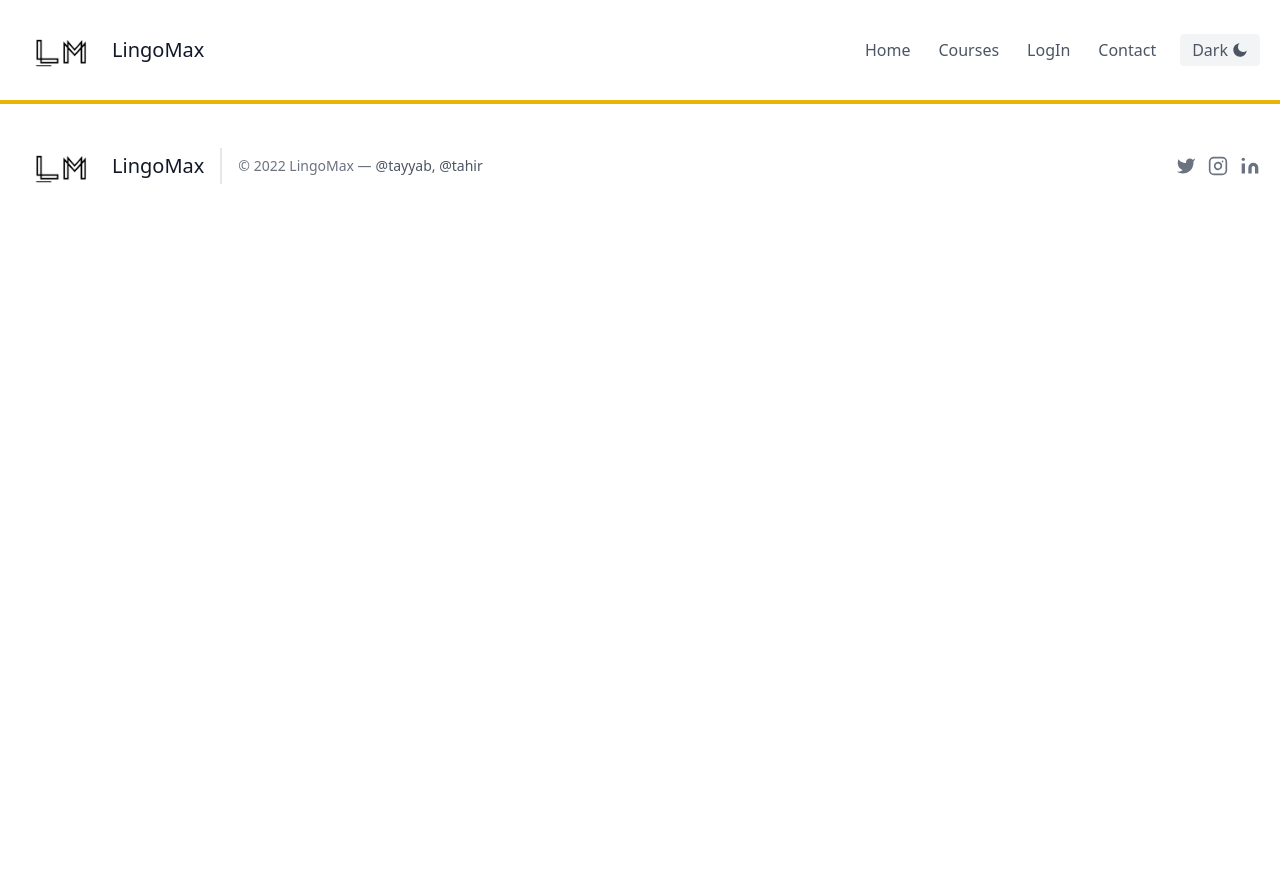
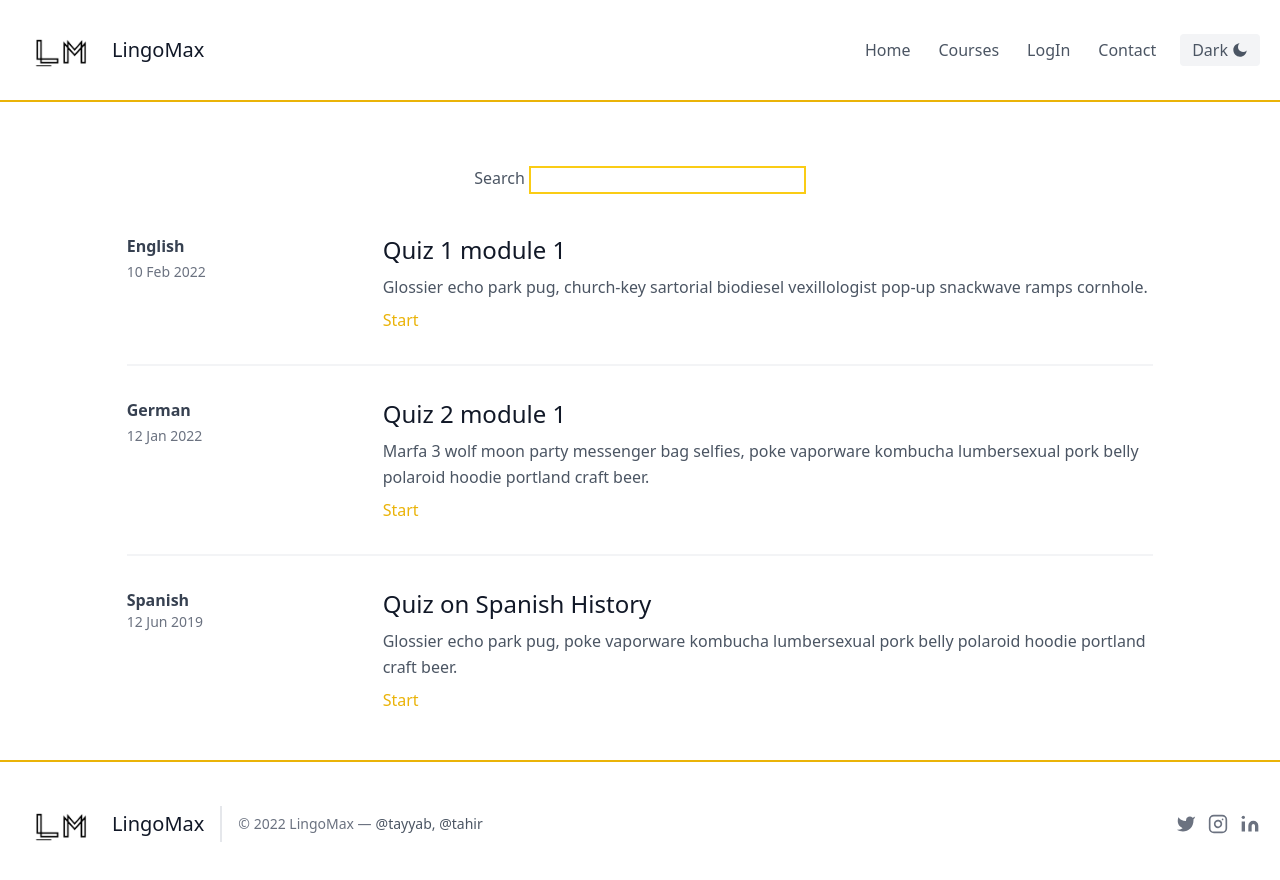
Before and after one commit to heyitstay11/LLA, a React (Vite) app in the folder lla_client/: page /quizlist in a window 1280 px wide. Shown: the top 880 px of the page. Before the commit the page ends 800 px from the top, so only its background shows below. Built offline with nearby package versions, Linux system fonts and the light colour scheme; no server answers.

Commit message:
Quiz List

```diff
--- a/lla_client/src/App.jsx
+++ b/lla_client/src/App.jsx
@@ -9,6 +9,7 @@ import {
   Meeting,
   Courses,
   SingleCourse,
+  QuizList,
 } from "./pages";
 import { Route, Routes } from "react-router-dom";
 import { ToastContainer } from "react-toastify";
@@ -29,6 +30,7 @@ const App = () => {
         <Route path="/result" element={<Result />} />
         <Route path="/contact" element={<Contact />} />
         <Route path="/meeting/:meetingId" element={<Meeting />} />
+        <Route path="/quizlist" element={<QuizList />} />
       </Routes>
       <Footer />
     </>
--- /dev/null
+++ b/lla_client/src/pages/QuizList/index.jsx
@@ -0,0 +1,87 @@
+import { NavLink } from "react-router-dom";
+
+const QuizList = () => {
+  return (
+    <section class="text-gray-600 body-font overflow-hidden dark:bg-slate-900 dark:text-white">
+      <div class="container md:w-5/6 w-8/10 px-5 py-12 mx-auto ">
+        <div className="p-4 mb-6">
+          <div className="md:w-1/3 mx-auto flex">
+            Search&nbsp;
+            <input className="border border-2 border-yellow-400 flex-grow  dark:text-black pl-2" />
+          </div>
+        </div>
+        <div class="-my-8 divide-y-2 divide-gray-100">
+          <div class="py-8 flex flex-wrap md:flex-nowrap">
+            <div class="md:w-64 md:mb-0 mb-6 flex-shrink-0 flex flex-col">
+              <span class="font-semibold title-font text-gray-700 dark:text-slate-300">
+                English
+              </span>
+              <span class="mt-1 text-gray-500 text-sm dark:text-slate-100">
+                10 Feb 2022
+              </span>
+            </div>
+            <div class="md:flex-grow">
+              <h2 class="text-2xl font-medium text-gray-900 title-font mb-2 dark:text-slate-300">
+                Quiz 1 module 1
+              </h2>
+              <p class="leading-relaxed">
+                Glossier echo park pug, church-key sartorial biodiesel
+                vexillologist pop-up snackwave ramps cornhole.
+              </p>
+              <a class="text-yellow-500 inline-flex items-center mt-2">
+                <NavLink to={"/quiz"}> Start </NavLink>
+              </a>
+            </div>
+          </div>
+          <div class="py-8 flex flex-wrap md:flex-nowrap">
+            <div class="md:w-64 md:mb-0 mb-6 flex-shrink-0 flex flex-col">
+              <span class="font-semibold title-font text-gray-700 dark:text-slate-300">
+                German
+              </span>
+              <span class="mt-1 text-gray-500 text-sm dark:text-slate-100">
+                12 Jan 2022
+              </span>
+            </div>
+            <div class="md:flex-grow">
+              <h2 class="text-2xl font-medium text-gray-900 title-font mb-2 dark:text-slate-300">
+                Quiz 2 module 1
+              </h2>
+              <p class="leading-relaxed">
+                Marfa 3 wolf moon party messenger bag selfies, poke vaporware
+                kombucha lumbersexual pork belly polaroid hoodie portland craft
+                beer.
+              </p>
+              <a class="text-yellow-500 inline-flex items-center mt-2">
+                <NavLink to={"/quiz"}> Start </NavLink>
+              </a>
+            </div>
+          </div>
+          <div class="py-8 flex flex-wrap md:flex-nowrap">
+            <div class="md:w-64 md:mb-0 mb-6 flex-shrink-0 flex flex-col ">
+              <span class="font-semibold title-font text-gray-700 dark:text-slate-300">
+                Spanish
+              </span>
+              <span class="text-sm text-gray-500 dark:text-slate-100">
+                12 Jun 2019
+              </span>
+            </div>
+            <div class="md:flex-grow">
+              <h2 class="text-2xl font-medium text-gray-900 title-font mb-2 dark:text-slate-300">
+                Quiz on Spanish History
+              </h2>
+              <p class="leading-relaxed">
+                Glossier echo park pug, poke vaporware kombucha lumbersexual
+                pork belly polaroid hoodie portland craft beer.
+              </p>
+              <a class="text-yellow-500 inline-flex items-center mt-2">
+                <NavLink to={"/quiz"}> Start </NavLink>
+              </a>
+            </div>
+          </div>
+        </div>
+      </div>
+    </section>
+  );
+};
+
+export default QuizList;
--- a/lla_client/src/pages/index.jsx
+++ b/lla_client/src/pages/index.jsx
@@ -7,3 +7,4 @@ export { default as Contact } from "./Contactus";
 export { default as Meeting } from "./Meeting";
 export { default as Courses } from "./Courses";
 export { default as SingleCourse } from "./SingleCourse";
+export { default as QuizList } from "./QuizList";
```
Also changed, not shown: lla_client/src/pages/QuizList/data.jsx (added).
